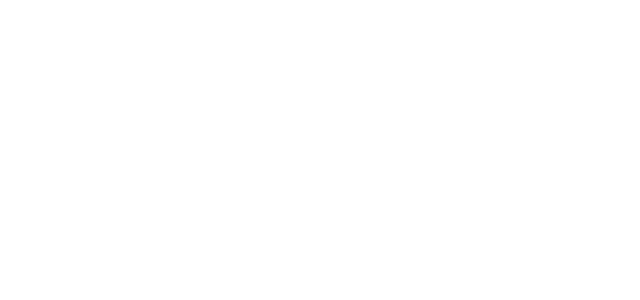
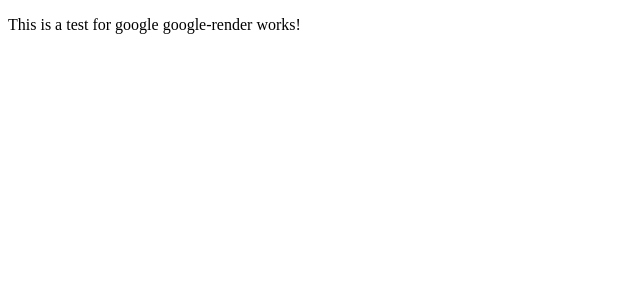
Before and after one commit to Kishoret99/ng-learning, an Angular app: page /google-render in a window 1280 px wide. Before the commit this address led to /. Shown: the top 300 px of the page, without its empty margins (0-640 px from the left). Built offline with nearby package versions, Linux system fonts and the light colour scheme.

Commit message:
removed breakout 2 and added the google rendered

```diff
--- a/src/app/app-router.module.ts
+++ b/src/app/app-router.module.ts
@@ -4,9 +4,11 @@
     RouterModule
 } from '@angular/router';
 import { BreakOutComponent } from './break-out/break-out.component';
+import { GoogleRenderComponent } from './google-render/google-render.component';
 
 const appRoutes: Routes = [
     { path: 'break-out', component: BreakOutComponent },
+    { path: 'google-render',  component: GoogleRenderComponent }
 ];
 
 @NgModule({
--- a/src/app/app.module.ts
+++ b/src/app/app.module.ts
@@ -4,11 +4,13 @@
 import { AppComponent } from './app.component';
 import { AppRouterModule } from './app-router.module';
 import { BreakOutComponent } from './break-out/break-out.component';
+import { GoogleRenderComponent } from './google-render/google-render.component';
 
 @NgModule({
   declarations: [
     AppComponent,
-    BreakOutComponent
+    BreakOutComponent,
+    GoogleRenderComponent
   ],
   imports: [
     BrowserModule,
--- /dev/null
+++ b/src/app/google-render/google-render.component.html
@@ -0,0 +1,4 @@
+<p>
+  {{welcomeMessage}}
+  google-render works!
+</p>
--- /dev/null
+++ b/src/app/google-render/google-render.component.ts
@@ -0,0 +1,17 @@
+import { Component, OnInit } from '@angular/core';
+
+@Component({
+  selector: 'app-google-render',
+  templateUrl: './google-render.component.html',
+  styleUrls: ['./google-render.component.css']
+})
+export class GoogleRenderComponent implements OnInit {
+
+  public welcomeMessage = 'This is a test for google';
+
+  constructor() { }
+
+  ngOnInit() {
+  }
+
+}
--- /dev/null
+++ b/src/app/google95a3736d5a943a34.html
@@ -0,0 +1 @@
+google-site-verification: google95a3736d5a943a34.html
```
Also changed, not shown: src/app/google-render/google-render.component.css (added), 1 other file (tests, documents, lock files or other folders).
